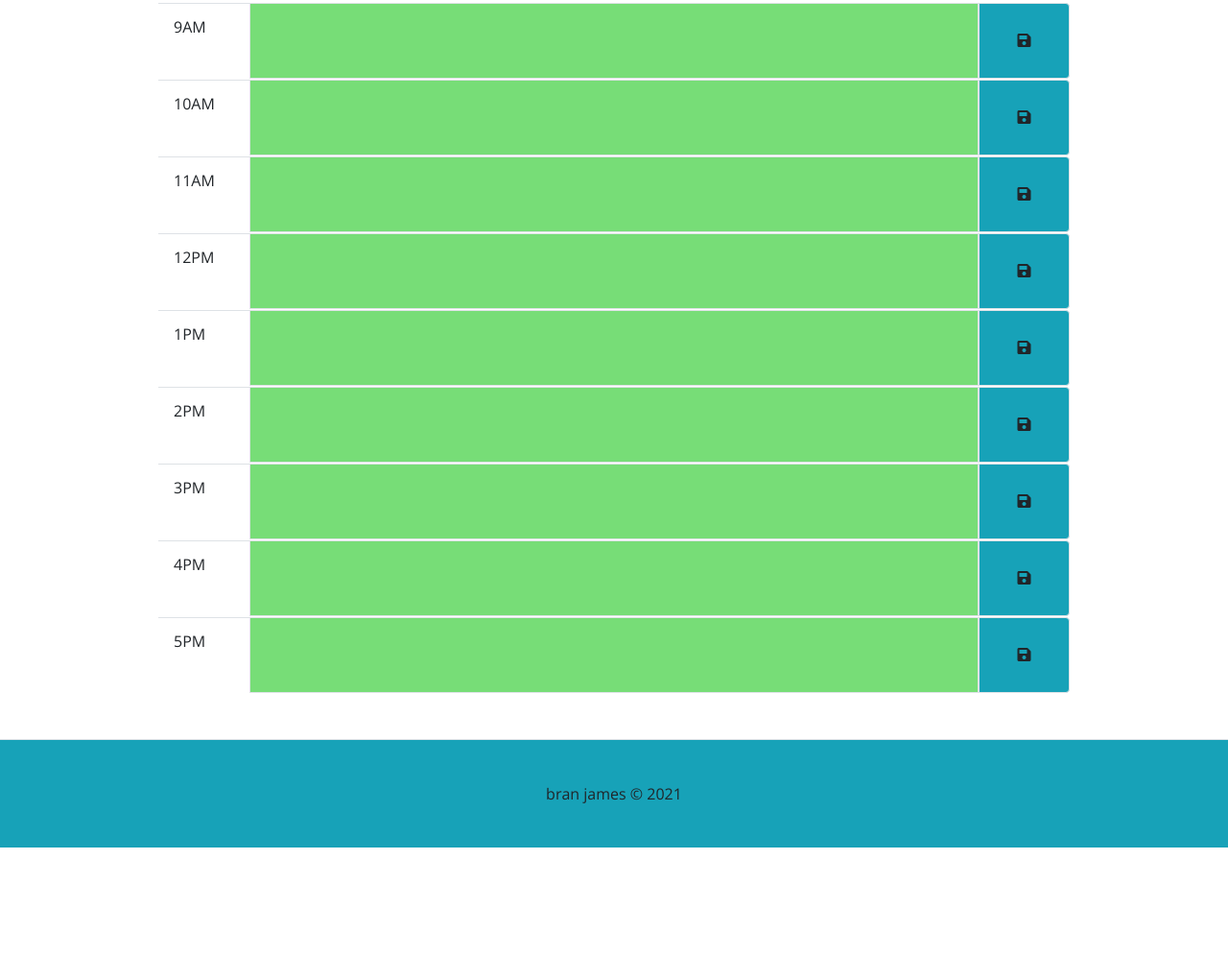
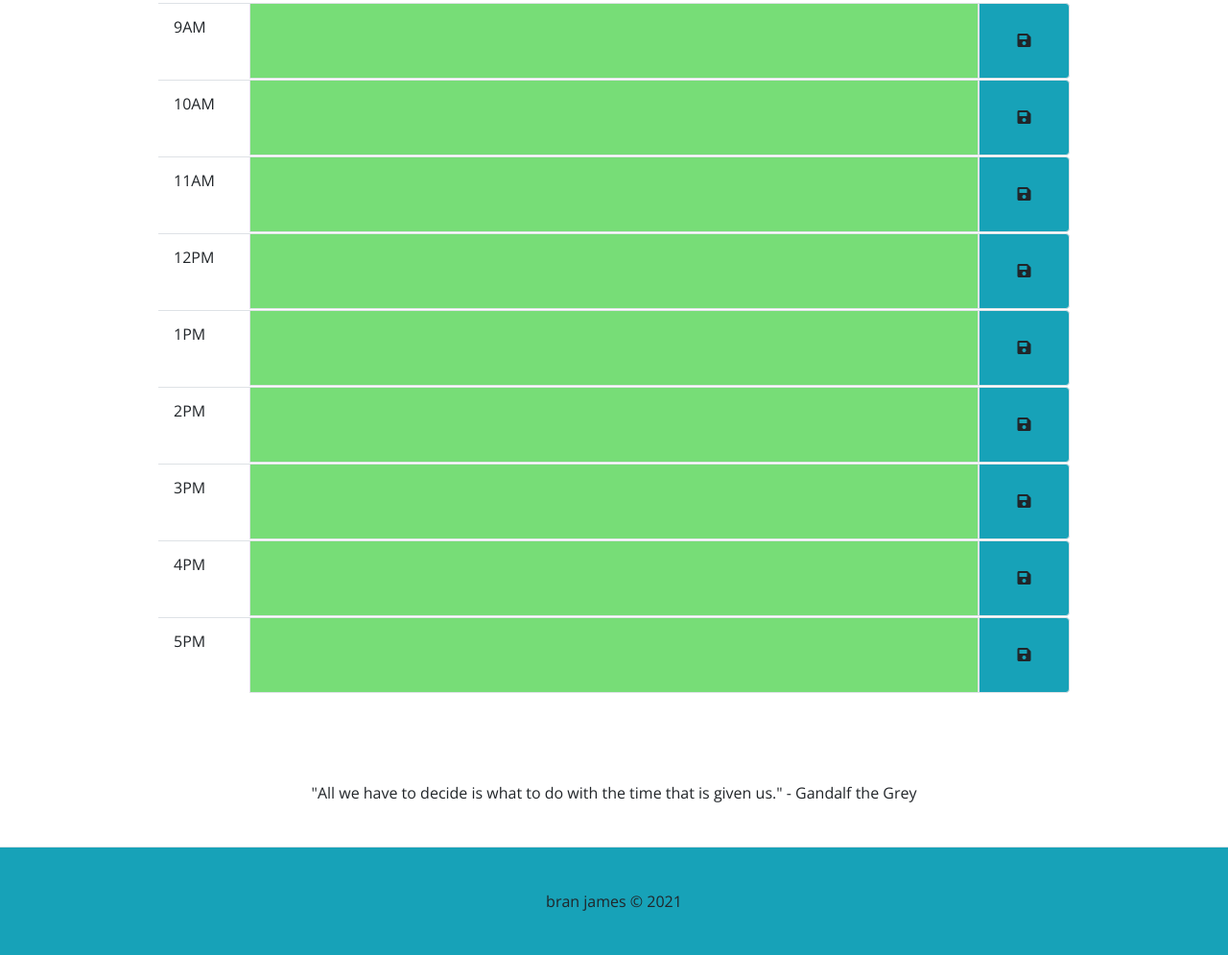
Before and after one commit to branjames117/my-daily-life, a plain HTML site: page index.html in a window 1280 px wide. Shown: the part 345-1340 px from the top of the page at 96% size. Before the commit the page ends 1228 px from the top, so only its background shows below. Drawn offline with nearby package versions, Linux system fonts and the light colour scheme.

Commit message:
added random quote feature

```diff
--- a/assets/js/script.js
+++ b/assets/js/script.js
@@ -88,7 +88,7 @@ $(function () {
     dataInput.trigger('focus');
   });
 
-  // blur listener, to save user inputted data to local storage
+  // blur listener
   $('.hour-row').on('blur', 'textarea', function () {
     let newData = $(this).val().trim();
     let dataIndex = $(this).parent().attr('id').replace('hour', '') - 9;
@@ -97,8 +97,23 @@ $(function () {
     $(this).replaceWith(newEntryRowPEl);
   });
 
-  // click listener for edit buttons
+  // click listener for save buttons
   $('.hour-save').on('click', saveHours);
+
+  // display random quote on page
+  console.log(Math.floor(Math.random() * 6));
+  $('#quote')
+    .text(
+      [
+        '"Procrastination is the foundation of all disasters." - Pandora Poikilos',
+        '"You can\'t make up for lost time. You can only do better in the future." - Ashley Ormon',
+        '"One always has time enough, if one will apply it well." - Johann Wolfgang von Goethe',
+        '"The secret of success in life is time rightly used." - Sivananda Saraswati',
+        '"All we have to decide is what to do with the time that is given us." - Gandalf the Grey',
+        '"Time flies like an arrow; fruit flies like a banana." - Anthony G. Oettinger',
+      ][Math.floor(Math.random() * 6)]
+    )
+    .addClass('container text-center py-5');
 
   // audit hours, update colors accordingly
   function auditHours() {
--- a/index.html
+++ b/index.html
@@ -36,6 +36,9 @@
       <!-- Hour rows will be generated by JS and put into this container. -->
       <div class="container mb-5"></div>
 
+      <!-- Random quote will be generated by JS and put into this container. -->
+      <div id="quote"></div>
+
       <footer class="text-center mt-auto p-5 bg-info border-top">
         bran james &copy; 2021
       </footer>
```
